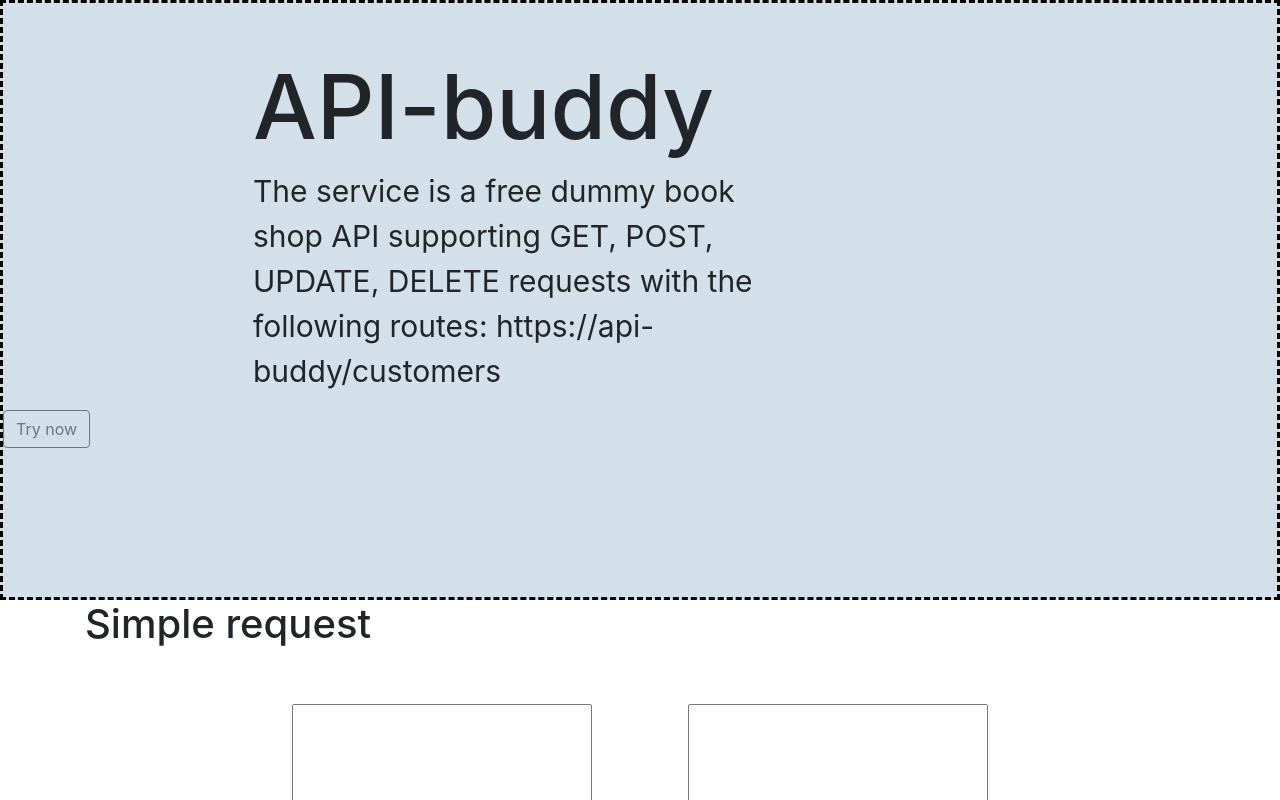
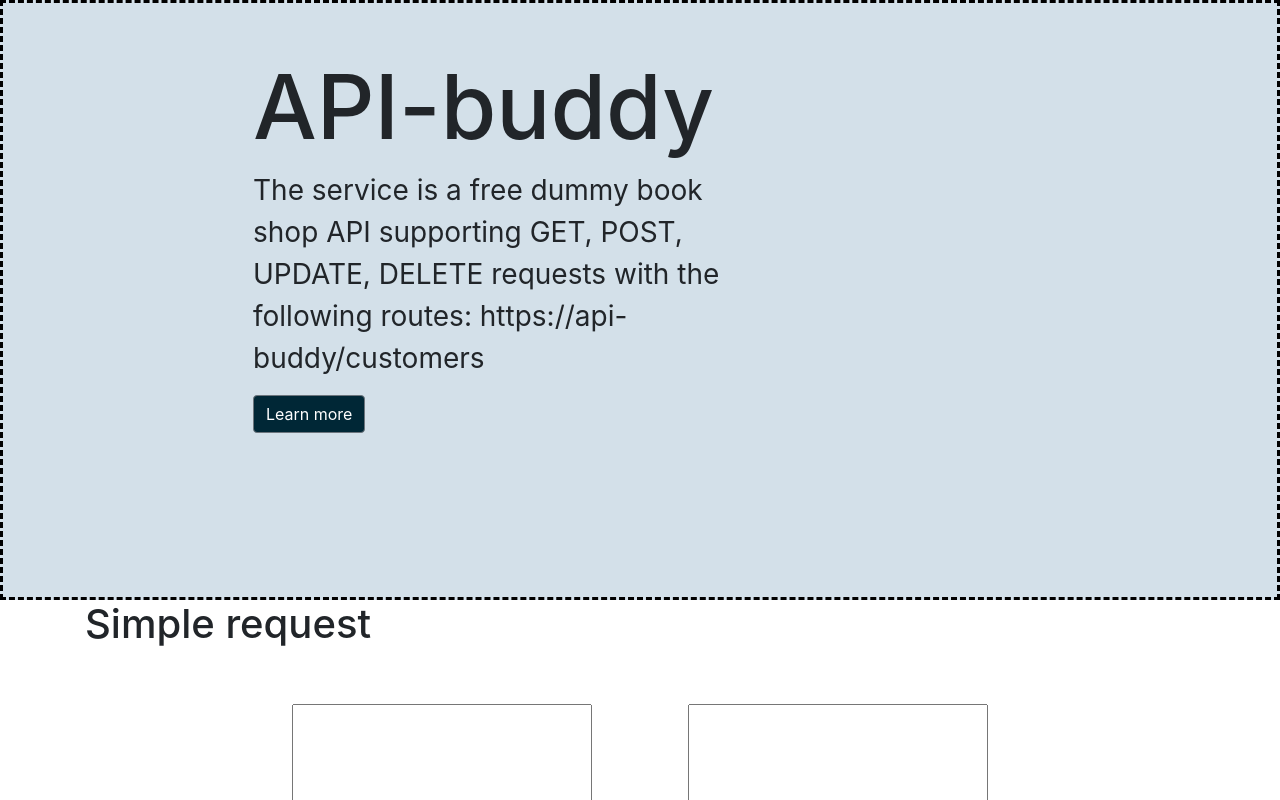
Before and after one commit to SidnevIgor/api-buddy-react, a React (Create React App) app: page / in a window 1280 px wide. Shown: the top 800 px of the page. Built offline with nearby package versions, Linux system fonts and the light colour scheme.

Commit message:
Update header.jsx

```diff
--- a/src/components/header.jsx
+++ b/src/components/header.jsx
@@ -8,8 +8,8 @@ class Header extends Component {
     return (
       <div style = {{borderColor: "black", borderStyle: "dashed",width: "100%", height: "600px", display: "inline-block", backgroundColor: "#D3E0E9", fontFamily: "Inter"}}>
         <h1 style={{marginLeft: "250px", marginTop: "50px", fontSize: "90px"}}>API-buddy</h1>
-        <p className="lead font-weight-normal" style={{marginLeft: "250px", fontSize: "30px", width:"40%"}}>The service is a free dummy book shop API supporting GET, POST, UPDATE, DELETE requests with the following routes: https://api-buddy/customers</p>
-        <a className="btn btn-outline-secondary" href="#">Try now</a>
+        <p className="lead font-weight-normal" style={{marginLeft: "250px", fontSize: "28px", width:"40%"}}>The service is a free dummy book shop API supporting GET, POST, UPDATE, DELETE requests with the following routes: https://api-buddy/customers</p>
+        <a className="btn btn-outline-secondary" style={{marginLeft: "250px", backgroundColor: "#002736", color: "white"}}>Learn more</a>
       </div>
     );
   }
```
